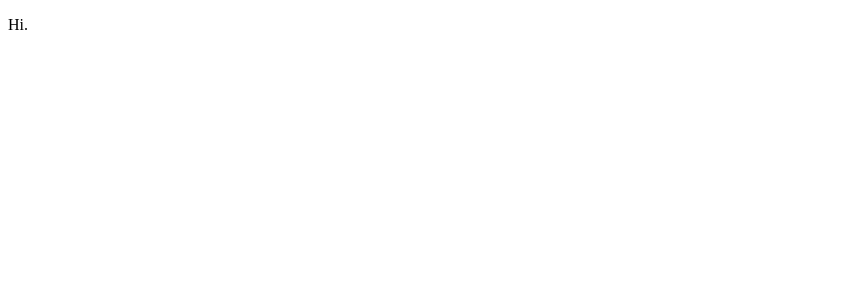
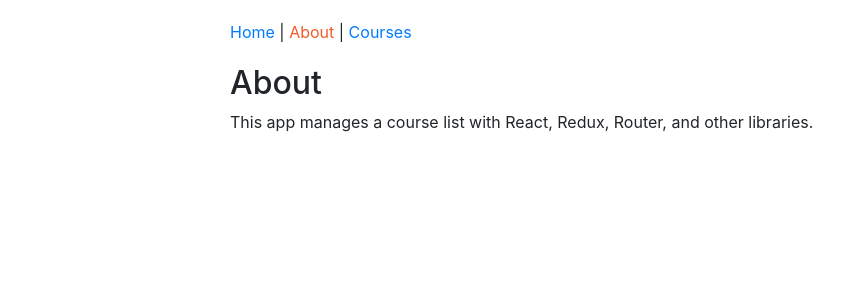
Before and after one commit to robertwleonard/CourseManager, a React app: page /about in a window 1280 px wide. Shown: the top 300 px of the page, without its empty margins (0-866 px from the left). Built offline with nearby package versions, Linux system fonts and the light colour scheme.

Commit message:
Set up basic routing structure

```diff
--- /dev/null
+++ b/src/components/App.js
@@ -0,0 +1,23 @@
+import React from 'react';
+import { Route, Switch } from 'react-router-dom';
+import HomePage from './home/HomePage';
+import AboutPage from './about/AboutPage';
+import Header from './common/Header';
+import PageNotFound from './PageNotFound';
+import CoursesPage from './courses/CoursesPage';
+
+function App() {
+    return (
+        <div className="container-fluid">
+            <Header />
+            <Switch>
+                <Route exact path="/" component={HomePage} />
+                <Route path="/about" component={AboutPage} />
+                <Route path="/courses" component={CoursesPage} />
+                <Route component={PageNotFound} />
+            </Switch>
+        </div>
+    )
+}
+
+export default App;
--- /dev/null
+++ b/src/components/PageNotFound.js
@@ -0,0 +1,5 @@
+import React from 'react';
+
+const PageNotFound = () => <h1>Oops! Page Not Found.</h1>;
+
+export default PageNotFound;
--- /dev/null
+++ b/src/components/about/AboutPage.js
@@ -0,0 +1,12 @@
+import React from "react";
+
+const AboutPage = () => (
+    <div>
+        <h2>About</h2>
+        <p>
+            This app manages a course list with React, Redux, Router, and other libraries.
+        </p>
+    </div>
+);
+
+export default AboutPage;
--- /dev/null
+++ b/src/components/common/Header.js
@@ -0,0 +1,16 @@
+import React from 'react';
+import { NavLink } from 'react-router-dom';
+
+const Header = () => {
+    const activeStyle = { color: "#F15B2A" }
+
+    return (
+        <nav>
+            <NavLink to="/" activeStyle={activeStyle} exact>Home</NavLink>{" | "}
+            <NavLink to="about" activeStyle={activeStyle}>About</NavLink>{" | "}
+            <NavLink to="courses" activeStyle={activeStyle}>Courses</NavLink>
+        </nav>
+    )
+}
+
+export default Header;
--- /dev/null
+++ b/src/components/courses/CoursesPage.js
@@ -0,0 +1,9 @@
+import React from 'react';
+
+class CoursesPage extends React.Component {
+    render() {
+        return <h2>Courses</h2>;
+    }
+}
+
+export default CoursesPage;
--- /dev/null
+++ b/src/components/home/HomePage.js
@@ -0,0 +1,12 @@
+import React from "react";
+import { Link } from "react-router-dom";
+
+const HomePage = () => (
+    <div className="jumbotron">
+        <h1>Administration</h1>
+        <p>React course manager</p>
+        <Link to="about" className="btn btn-lg btn-primary">Learn More</Link>
+    </div>
+);
+
+export default HomePage;
--- /dev/null
+++ b/src/index.css
@@ -0,0 +1,8 @@
+#app {
+    max-width: 850px;
+    margin: 0 auto;
+}
+
+nav {
+    padding: 20px 0;
+}
--- a/src/index.js
+++ b/src/index.js
@@ -1,8 +1,8 @@
 import React from "react";
 import { render } from "react-dom";
+import { BrowserRouter as Router } from 'react-router-dom';
+import "bootstrap/dist/css/bootstrap.min.css";
+import App from './components/App';
+import "./index.css";
 
-function Hi() {
-  return <p>Hi.</p>;
-}
-
-render(<Hi />, document.getElementById("app"));
+render(<Router><App /></Router>, document.getElementById("app"));
```
